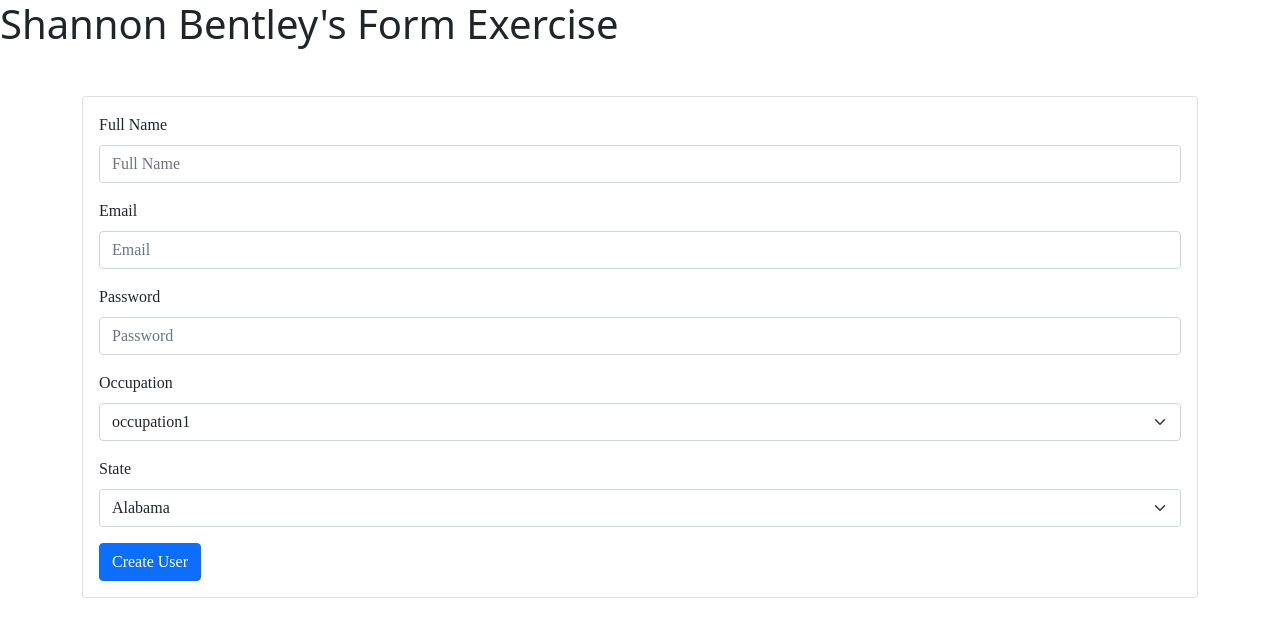
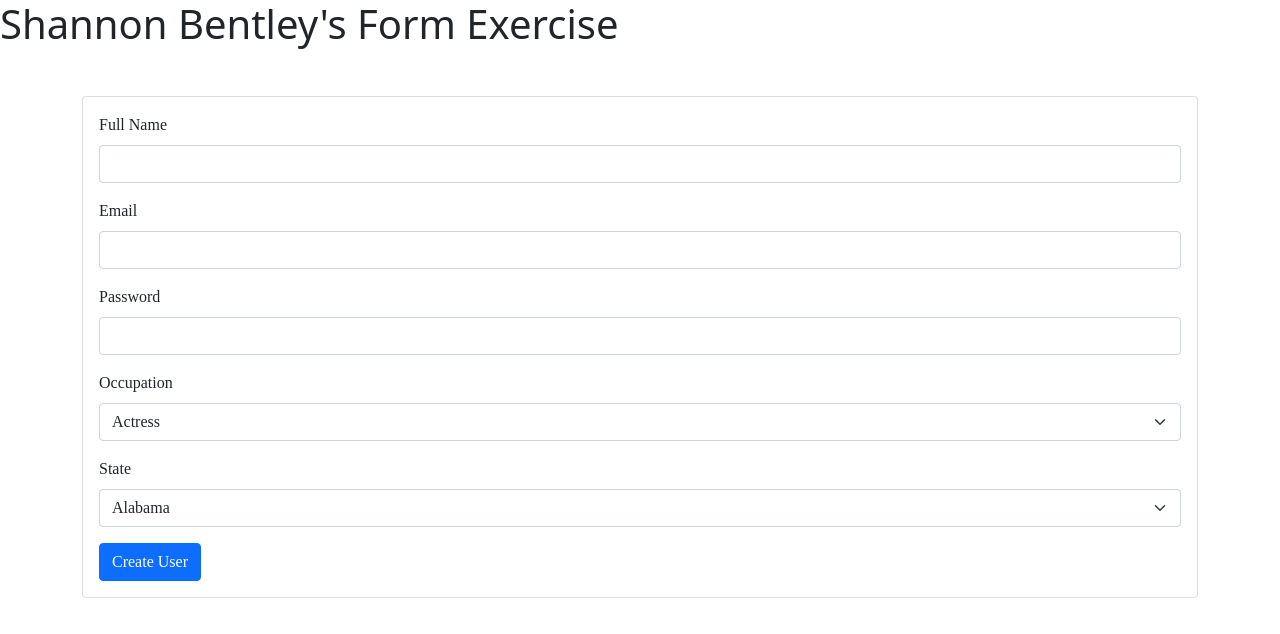
Before and after one commit to shay90210/form-exercise-app, a React (Create React App) app: page / in a window 1280 px wide. Shown: the top 634 px of the page. Built offline with nearby package versions, Linux system fonts and the light colour scheme.

Commit message:
removed formik to write code in only react for form

```diff
--- a/src/components/FormExercise.js
+++ b/src/components/FormExercise.js
@@ -1,4 +1,3 @@
-import { Formik, Field, ErrorMessage } from 'formik';
 import {
     Form,
     Label,
@@ -10,92 +9,89 @@ import {
     Card,
     Container,
 } from 'reactstrap';
-import { validateExerciseForm } from '../utils/validateExerciseForm';
+import { useState } from 'react';
 
 const FormExercise = () => {
+    const [fullName, setFullName] = useState('');
+    const [email, setEmail] = useState('');
+    const [password, setPassword] = useState('');
+    const [occupation, setOccupation] = useState('');
+    const [state, setState] = useState('');
 
     const handleSubmit = (e) => {
         e.preventDefault();
+        alert(`Your form has been submitted. Thank you ${fullName}`)
     }
 
     return (
         <div>
             <h1 className='form-title'>Shannon Bentley's Form Exercise</h1>
-                <Formik
-                    initialValues={{
-                        fullName: '',
-                        email: '',
-                        password: '',
-                        occupation: '',
-                        state: ''
-                    }}
-                    onSubmit={handleSubmit}
-                    validate={validateExerciseForm}
-                >
                 <Container className='mt-5'>
                     <Card>
                         <CardBody>
-                                <Form className='form-style'>
+                            <Form
+                                className='form-style'
+                                onSubmit={handleSubmit}
+                            >
                                 <FormGroup>
                                     <Label htmlFor='fullName' className='label-style'>Full Name</Label>
                                     <Col>
-                                            <Field
-                                                name='fullName'
-                                                placeholder='Full Name'
-                                                className='form-control'
+                                        <Input
+                                            type='text'
+                                            value={fullName}
+                                            onChange={(e) => setFullName(e.target.value)}
                                         />
-                                            <ErrorMessage name='fullName'>
-                                                {(msg) => <p className='text-danger'>{msg}</p>}
-                                            </ErrorMessage>
                                     </Col>
                                 </FormGroup>
                                 <FormGroup>
                                     <Label htmlFor='email' className='label-style'>Email</Label>
                                     <Col>
-                                            <Field
-                                                name='email'
-                                                placeholder='Email'
-                                                className='form-control'
+                                        <Input
+                                            type='email'
+                                            value={email}
+                                            onChange={(e) => setEmail(e.target.value)}
                                         />
-                                            <ErrorMessage name='email'>
-                                                {(msg) => <p className='text-danger'>{msg}</p>}
-                                            </ErrorMessage>
                                     </Col>
                                 </FormGroup>
                                 <FormGroup>
                                     <Label htmlFor='password' className='label-style'>Password</Label>
-                                            <Field
-                                                name='password'
-                                                placeholder='Password'
-                                                className='form-control'
+                                    <Col>
+                                        <Input
+                                            type='password'
+                                            value={password}
+                                            onChange={(e) => setPassword(e.target.value)}
                                         />
-                                            <ErrorMessage name='password'>
-                                                {(msg) => <p className='text-danger'>{msg}</p>}
-                                            </ErrorMessage>
+                                    </Col>
                                 </FormGroup>
                                 <FormGroup>
                                     <Label htmlFor='occupation' className='label-style'>Occupation</Label>
                                         <Input
                                             id='occupation'
-                                                name='Select Occupation'
+                                            name='select'
                                             type='select'
+                                            value={occupation}
+                                            onChange={(e) => setOccupation(e.target.value)}
                                         >
-                                                <option>occupation1</option>
-                                                <option>occupation2</option>
-                                                <option>occupation3</option>
-                                                <option>occupation4</option>
-                                                <option>occupation5</option>
-                                                <option>occupation6</option>
-                                                <option>occupation7</option>
-                                                <option>occupation8</option>
+                                            <option>Actress</option>
+                                            <option>Banker</option>
+                                            <option>Chef</option>
+                                            <option>Coach</option>
+                                            <option>Developer</option>
+                                            <option>Doctor</option>
+                                            <option>Engineer</option>
+                                            <option>Nurse</option>
+                                            <option>Pharmacist</option>
+                                            <option>Teacher</option>
                                         </Input>
                                 </FormGroup>
                                 <FormGroup>
                                     <Label htmlFor='state' className='label-style'>State</Label>
                                         <Input
                                             id='state'
-                                                name='Select State'
+                                            name='select'
                                             type='select'
+                                            value={state}
+                                            onChange={(e) => setState(e.target.value)}
                                         >
                                             <option value="AL">Alabama</option>
                                             <option value="AK">Alaska</option>
@@ -150,12 +146,11 @@ const FormExercise = () => {
                                             <option value="WY">Wyoming</option>
                                         </Input>
                                 </FormGroup>
-                                    <Button color= 'primary' type='submit' onClick={handleSubmit}>Create User</Button>
+                                <Button color= 'primary' type='submit'>Create User</Button>
                             </Form>
                         </CardBody>
                     </Card>
                 </Container>
-                </Formik>
         </div>
     )
 }
```
Lines whose indentation alone changed are shown as unchanged.
